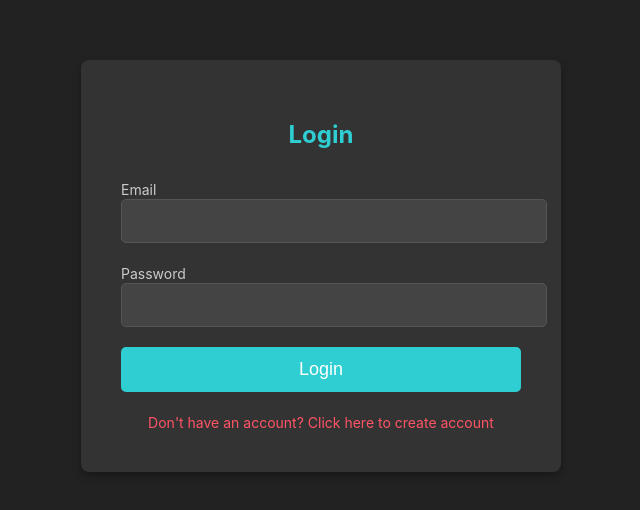
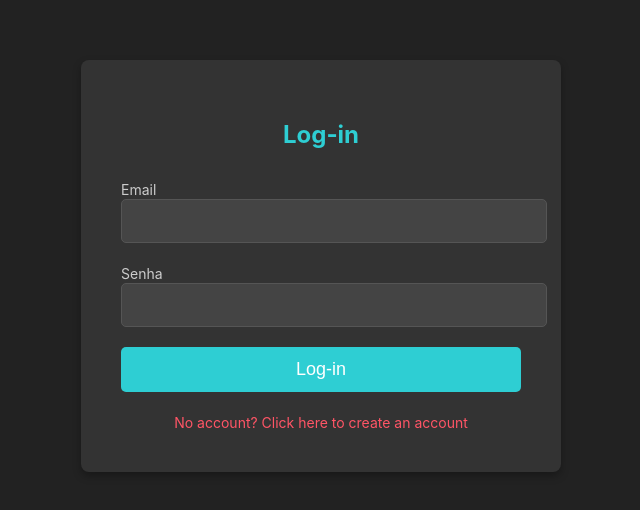
Before and after one commit to SrCOBOL/Spotidados-1, a React (Create React App) app: page / in a window 1280 px wide. Shown: the part 154-664 px from the top of the page, without its empty margins (319-959 px from the left). Built offline with nearby package versions, Linux system fonts and the light colour scheme.

Commit message:
Update Final Login.js

```diff
--- a/src/components/Login.js
+++ b/src/components/Login.js
@@ -14,7 +14,7 @@ const Login = ({ onLogin }) => {
   return (
     <div className="login-container">
       <div className="login-form">
-        <h2>{isRegister ? "Create Account" : "Login"}</h2>
+        <h2>{isRegister ? "Create Account" : "Log-in"}</h2>
         <form onSubmit={handleSubmit}>
           <div className="form-group">
             <label>Email</label>
@@ -27,7 +27,7 @@ const Login = ({ onLogin }) => {
           </div>
 
           <div className="form-group">
-            <label>Password</label>
+            <label>Senha</label>
             <input
               type="password"
               value={password}
@@ -37,7 +37,7 @@ const Login = ({ onLogin }) => {
           </div>
 
           <button type="submit" className="btn-submit">
-            {isRegister ? "Create" : "Login"}
+            {isRegister ? "Create" : "Log-in"}
           </button>
 
           <div className="toggle-register">
@@ -46,8 +46,8 @@ const Login = ({ onLogin }) => {
               style={{ cursor: "pointer", color: "#f56" }}
             >
               {isRegister
-                ? "Already have an account? Click here to enter"
-                : "Don't have an account? Click here to create account"}
+                ? "Already have an account? Click here to log in"
+                : "No account? Click here to create an account"}
             </span>
           </div>
         </form>
```
